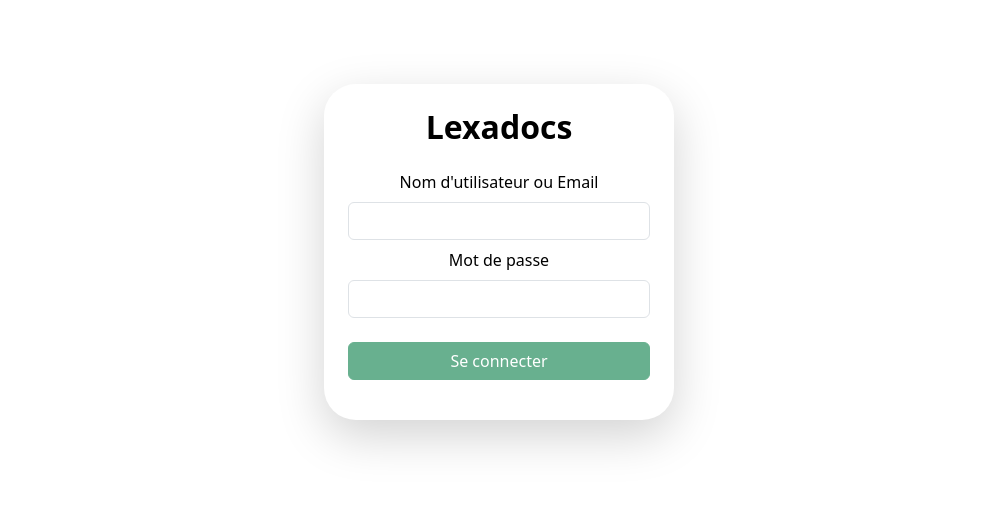
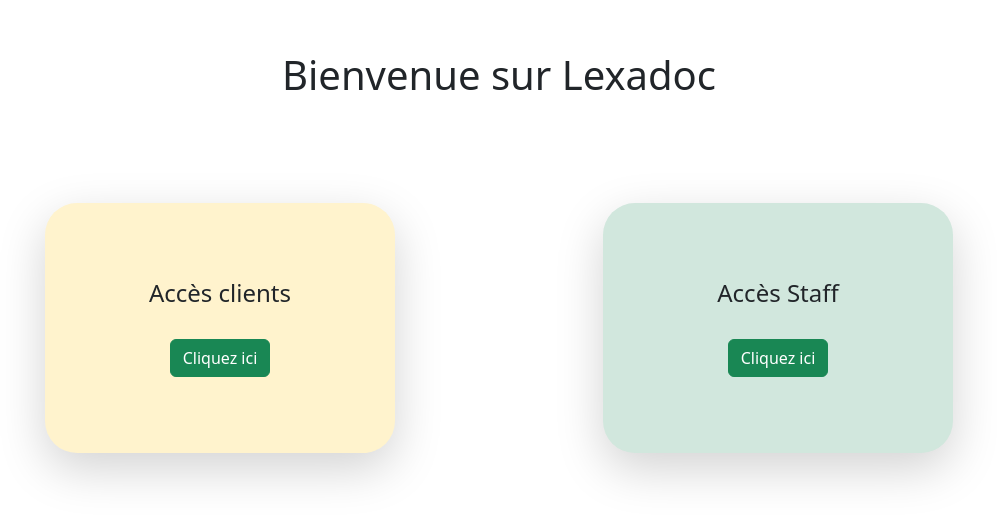
Before and after one commit to Ldm3110/LexaDocs, a React (Vite) app in the folder front/LexaDocsFront/: page / in a window 1280 px wide. Shown: the part 148-668 px from the top of the page, without its empty margins (141-1138 px from the left). Built offline with nearby package versions, Linux system fonts and the light colour scheme.

Commit message:
updates authentication navigation and display

```diff
--- a/front/LexaDocsFront/src/components/AuthForm.tsx
+++ b/front/LexaDocsFront/src/components/AuthForm.tsx
@@ -1,21 +1,24 @@
 import { useState, useRef } from "react"
-import { useFetch } from "../hooks/useFetch"
-import { NavigateFunction, useNavigate } from "react-router-dom"
+// import { NavigateFunction, useNavigate } from "react-router-dom"
 
 import { Input } from "./Input";
+// import { useAuth } from "../hooks/useAuth";
 
-export function AuthForm() {
+type AuthFormType = {
+    type: string;
+}
 
+export function AuthForm({ type }: AuthFormType) {
+
+    console.log(type)
+
+    const typeLabel = (type === 'staff' ? "Nom d'utilisateur" : "Email")
     const [errorMessage, setErrorMessage] = useState<string>("")
-  const navigate: NavigateFunction = useNavigate()
-  const { fetch } = useFetch(
-    'authentication',
-    'GET'
-  )
+    // const navigate: NavigateFunction = useNavigate()
+
     const usernameRef = useRef(null)
     const passwordRef = useRef(null)
     const [submitButtonEnable, setButtonSubmitEnable] = useState(false)
-
     var username: string = ""
     var password: string = ""
 
@@ -24,28 +27,32 @@
         password = passwordRef.current?.value.trim();
         setButtonSubmitEnable(!!username && !!password);
     };
-
     const handleSubmit = (event: React.FormEvent<HTMLFormElement>) => {
         event.preventDefault()
 
-    const isAuthenticated = fetch({ username, password })
+        const formData = new FormData()
+        formData.append("username", username)
+        formData.append("password", password)
+        // login(formData)
 
-    if (isAuthenticated) {
-      navigate("/dashboard/")
-    } else {
-      setErrorMessage("Identifiant et/ou mot de passe incorrects. Veuillez réessayer")
-    }
+        console.log("data -- " + data)
+        console.log("errors -- " + errors)
+        // if (isAuthenticated) {
+        //   navigate("/dashboard/")
+        // } else {
+        //   setErrorMessage("Identifiant et/ou mot de passe incorrects. Veuillez réessayer")
+        // }
     }
 
     return (
         <>
             <form className="d-flex flex-column gap-2" onSubmit={handleSubmit}>
-        <Input label={"Nom d'utilisateur ou Email"} type="text" inputRef={usernameRef} onInput={validateForm} />
+                <Input label={typeLabel} type="text" inputRef={usernameRef} onInput={validateForm} />
                 <Input label={"Mot de passe"} type="password" inputRef={passwordRef} onInput={validateForm} />
 
                 {errorMessage && <div className="text-danger text-center mt-2">{errorMessage}</div>}
 
-        <button type="submit" className="mt-3 btn btn-success" disabled={!submitButtonEnable}>Se connecter</button>
+                <button type="submit" className="mt-5 btn btn-success" disabled={!submitButtonEnable}>Se connecter</button>
             </form>
         </>
     )
--- a/front/LexaDocsFront/src/main.tsx
+++ b/front/LexaDocsFront/src/main.tsx
@@ -5,18 +5,25 @@
 import 'bootstrap/dist/css/bootstrap.min.css';
 import 'bootstrap/dist/js/bootstrap.bundle.min.js';
 
+import { QueryClient, QueryClientProvider } from '@tanstack/react-query'
 
+import ChooseAuth from './pages/ChooseAuth'
 import Auth from './pages/Auth';
 import Clients from './pages/Clients';
 import Cases from './pages/Cases';
 import Dashboard from './pages/Dashboard';
 import Layout from './components/staticComponents/Layout';
 
+const queryClient = new QueryClient()
+
 createRoot(document.getElementById('root')!).render(
   <StrictMode>
+    <QueryClientProvider client={queryClient}>
       <BrowserRouter>
         <Routes>
-        <Route path='/' element={<Auth />} />
+          <Route path='/' element={<ChooseAuth />} />
+          <Route path='/auth/staff' element={<Auth type={'staff'} />} />
+          <Route path='/auth/customers' element={<Auth type={'customers'} />} />
           <Route element={<Layout />}>
             <Route path="/dashboard" element={<Dashboard />} />
             <Route path="/clients" element={<Clients />} />
@@ -24,5 +31,6 @@
           </Route>
         </Routes>
       </BrowserRouter>
+    </QueryClientProvider>
   </StrictMode>,
 )
--- a/front/LexaDocsFront/src/pages/Auth.tsx
+++ b/front/LexaDocsFront/src/pages/Auth.tsx
@@ -1,14 +1,22 @@
 import { AuthForm } from './../components/AuthForm';
 
-function Auth() {
+
+type AuthType = {
+  type: string
+}
+
+function Auth({ type }: AuthType) {
+
+  const typeLabel = (type === 'staff' ? "Accès salarié" : "Accés client")
 
   return (
     <>
       <div className="d-flex justify-content-center align-items-center vh-100">
-        <div className="text-black p-4 rounded-5 shadow-lg" style={{ width: "350px" }}>
-          <h2 className="text-center mb-4"><strong>Lexadocs</strong></h2>
+        <div className="text-black text-center p-4 rounded-5 shadow-lg" style={{ width: "350px" }}>
+          <h2><strong>Lexadocs</strong></h2>
+          <h5 className='mb-5 fst-italic'>{typeLabel}</h5>
           <div className="d-flex flex-column mb-3">
-            <AuthForm />
+            <AuthForm type={type} />
           </div>
         </div>
       </div >
--- /dev/null
+++ b/front/LexaDocsFront/src/pages/ChooseAuth.tsx
@@ -0,0 +1,44 @@
+import React from "react"
+import { useNavigate } from "react-router-dom"
+
+const styleContainer: React.CSSProperties = {
+    width: "350px",
+    height: "250px"
+}
+
+export function ChooseAuth() {
+
+    const navigate = useNavigate()
+
+    return <>
+        <div className="container d-flex flex-column justify-content-center align-items-center vh-100">
+            <div className="text-center mb-5">
+                <h1>Bienvenue sur Lexadoc</h1>
+            </div>
+            <div className="d-flex justify-content-around mt-5 w-100">
+                <div className="d-flex justify-content-center align-items-center rounded-5 shadow-lg bg-warning-subtle" style={styleContainer}>
+                    <div className="container text-center">
+                        <h4>Accès clients</h4>
+                        <button
+                            type="submit"
+                            className="mt-4 btn btn-success"
+                            onClick={() => navigate('/auth/customers',)}
+                        >Cliquez ici</button>
+                    </div>
+                </div>
+                <div className="d-flex justify-content-center align-items-center rounded-5 shadow-lg bg-success-subtle" style={styleContainer}>
+                    <div className="d-flex flex-column justify-content-center align-items-center">
+                        <h4>Accès Staff</h4>
+                        <button
+                            type="submit"
+                            className="mt-4 btn btn-success"
+                            onClick={() => navigate('/auth/staff',)}
+                        >Cliquez ici</button>
+                    </div>
+                </div>
+            </div>
+        </div>
+    </>
+}
+
+export default ChooseAuth
```
Lines whose indentation alone changed are shown as unchanged.
